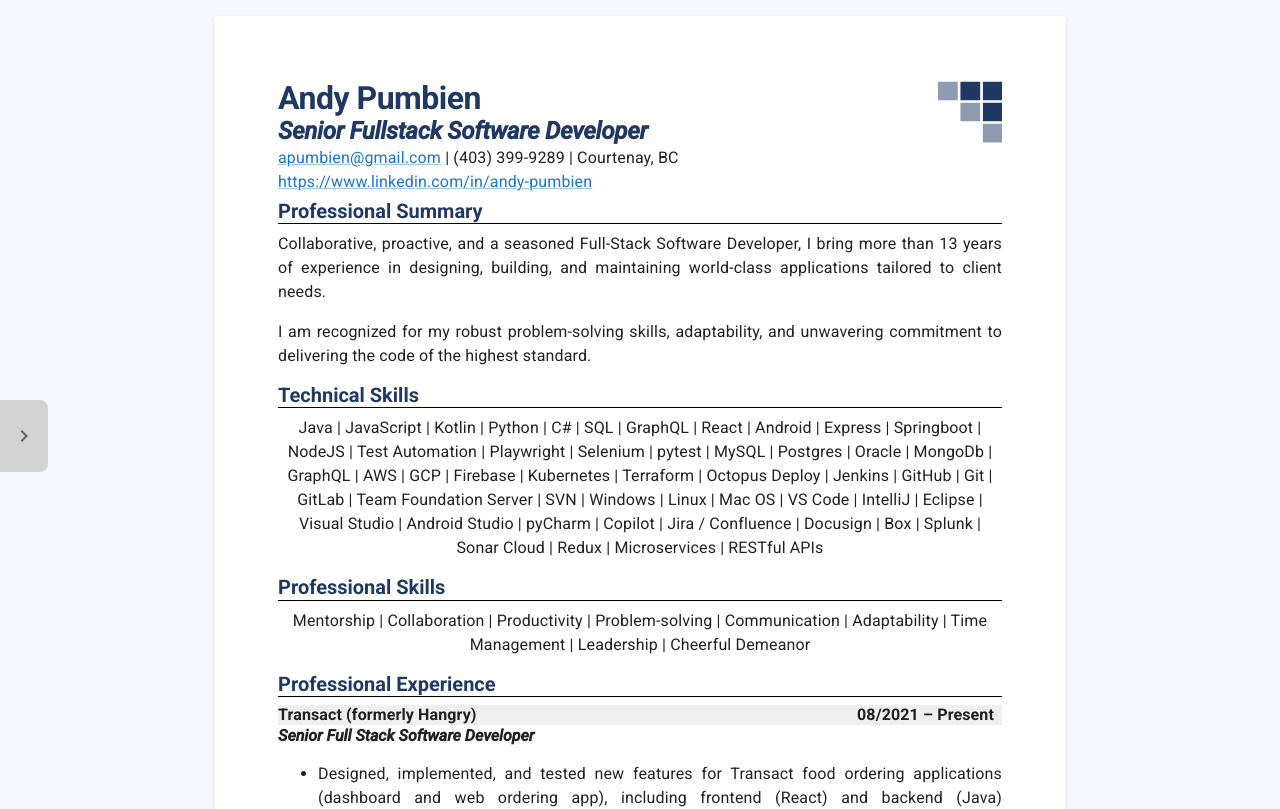
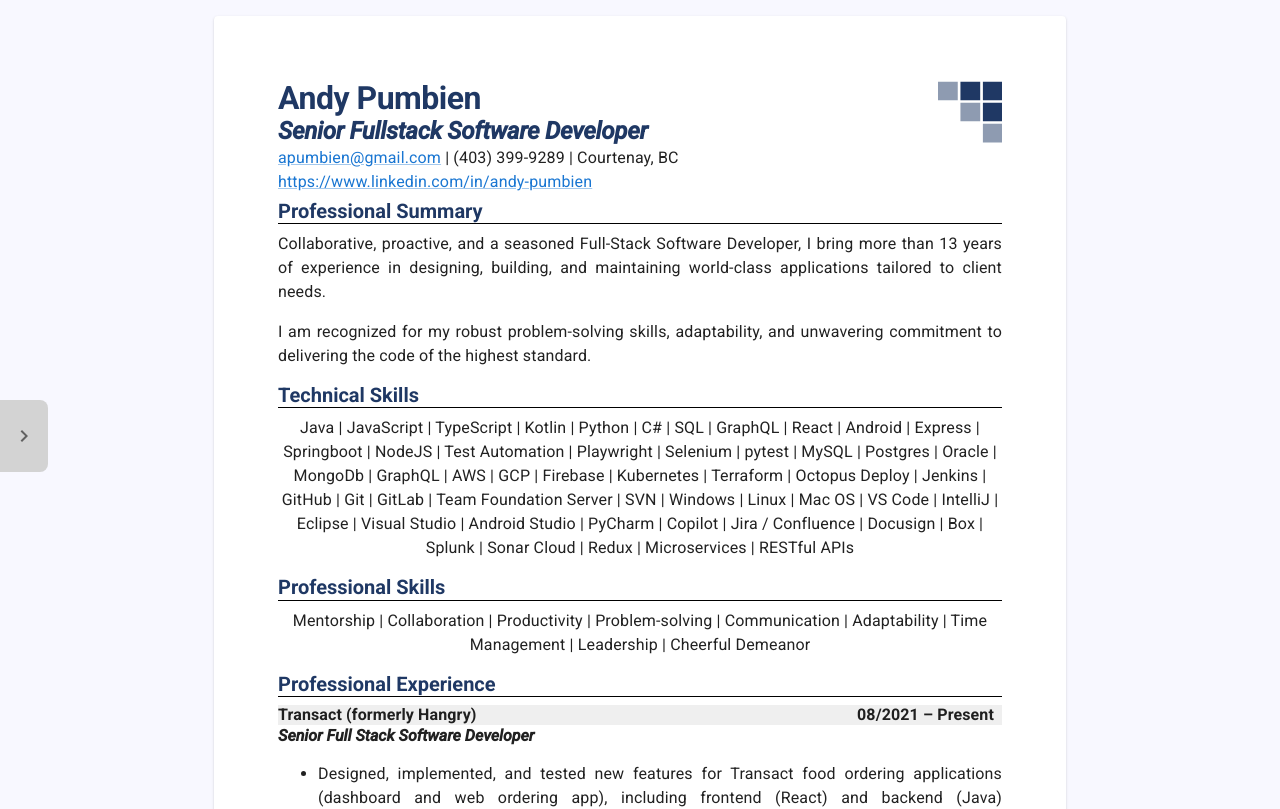
Before and after one commit to Pum8i/pumbi, a React (Vite) app: page / in a window 1280 px wide. Shown: the top 809 px of the page. Built offline with nearby package versions, Linux system fonts and the light colour scheme.

Commit message:
Updated tech skills

```diff
--- a/src/assets/data.ts
+++ b/src/assets/data.ts
@@ -16,6 +16,7 @@ export const resumeData = {
       values: [
         "Java",
         "JavaScript",
+        "TypeScript",
         "Kotlin",
         "Python",
         "C#",
@@ -72,7 +73,7 @@ export const resumeData = {
         "Eclipse",
         "Visual Studio",
         "Android Studio",
-        "pyCharm",
+        "PyCharm",
       ],
     },
     {
```
